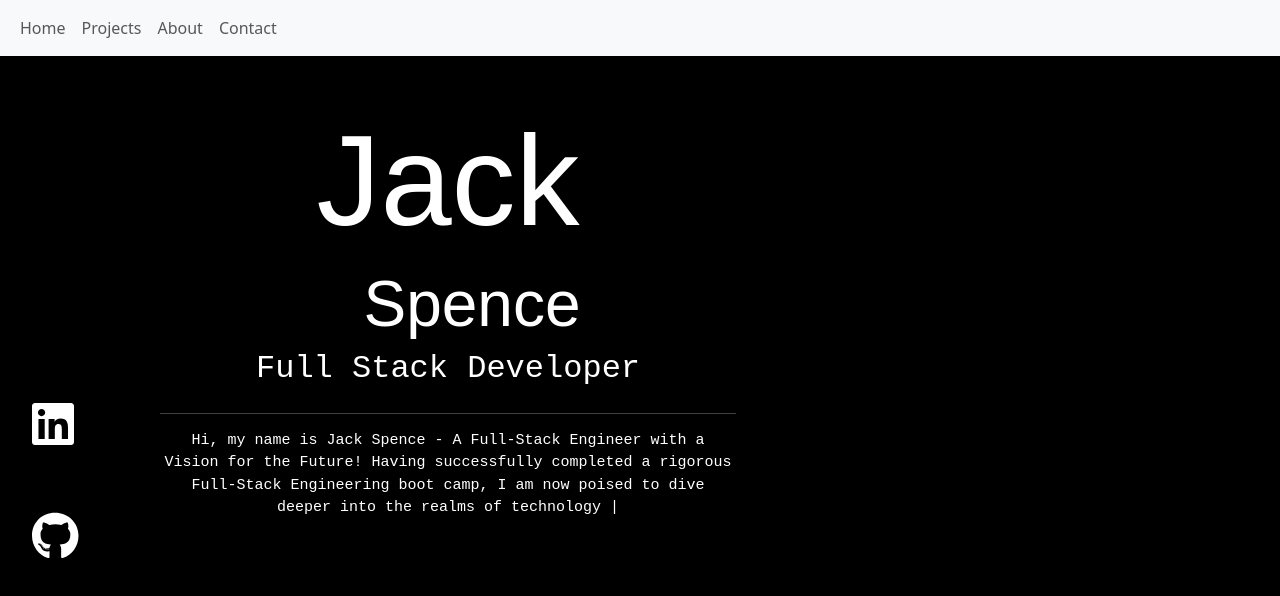
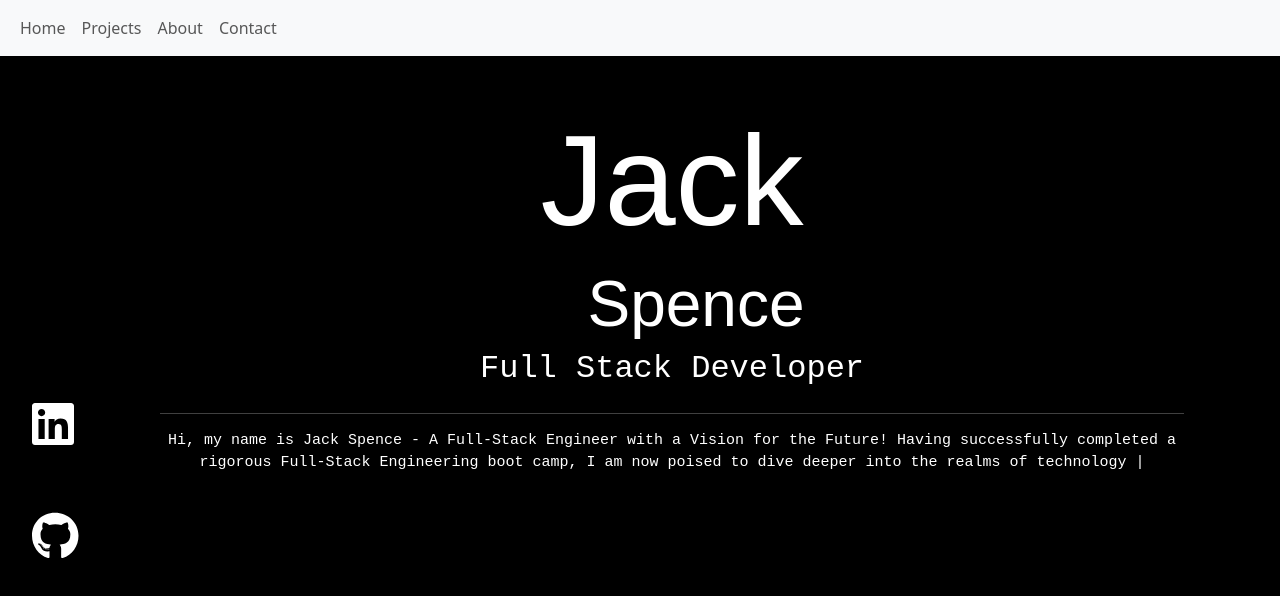
Before and after one commit to Jackspence6/react-portfolio-app, a React (Create React App) app: page / in a window 1280 px wide. Shown: the top 596 px of the page. Built offline with nearby package versions, Linux system fonts and the light colour scheme.

Commit message:
Improved homepage styling.

```diff
--- a/src/components/pages/Home.js
+++ b/src/components/pages/Home.js
@@ -58,7 +58,7 @@ export default function Home() {
 					/>
 				</p>
 			</div>
-			<div id="rightDiv"></div>
+			{/* <div id="rightDiv"></div> */}
 		</div>
 	);
 }
--- a/src/styles/Home.css
+++ b/src/styles/Home.css
@@ -13,7 +13,7 @@
 }
 
 #middleDiv {
-	width: 45%;
+	width: 80%;
 	display: flex;
 	flex-direction: column;
 	color: white;
@@ -37,9 +37,9 @@
 	font-family: monospace;
 }
 
-#rightDiv {
+/* #rightDiv {
 	width: 40%;
-}
+} */
 
 .socialIcon {
 	height: 3rem;
```
